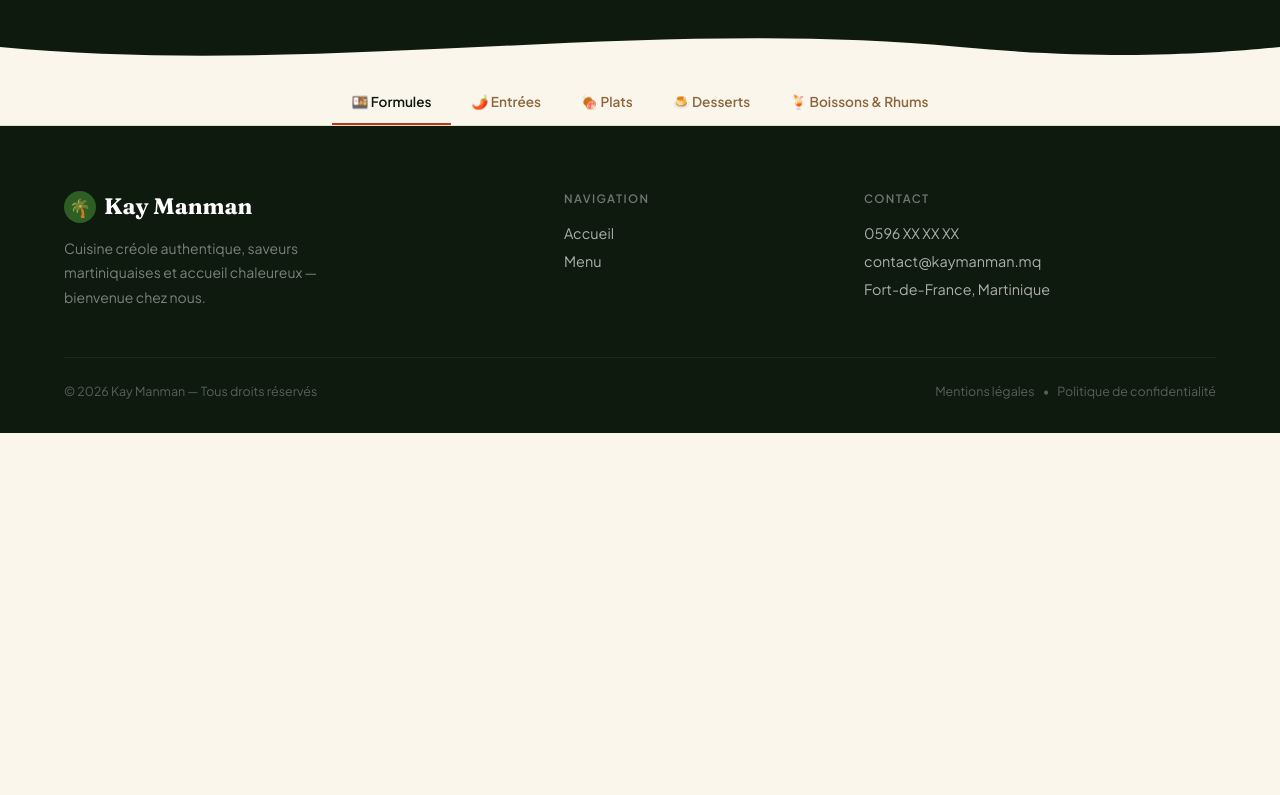
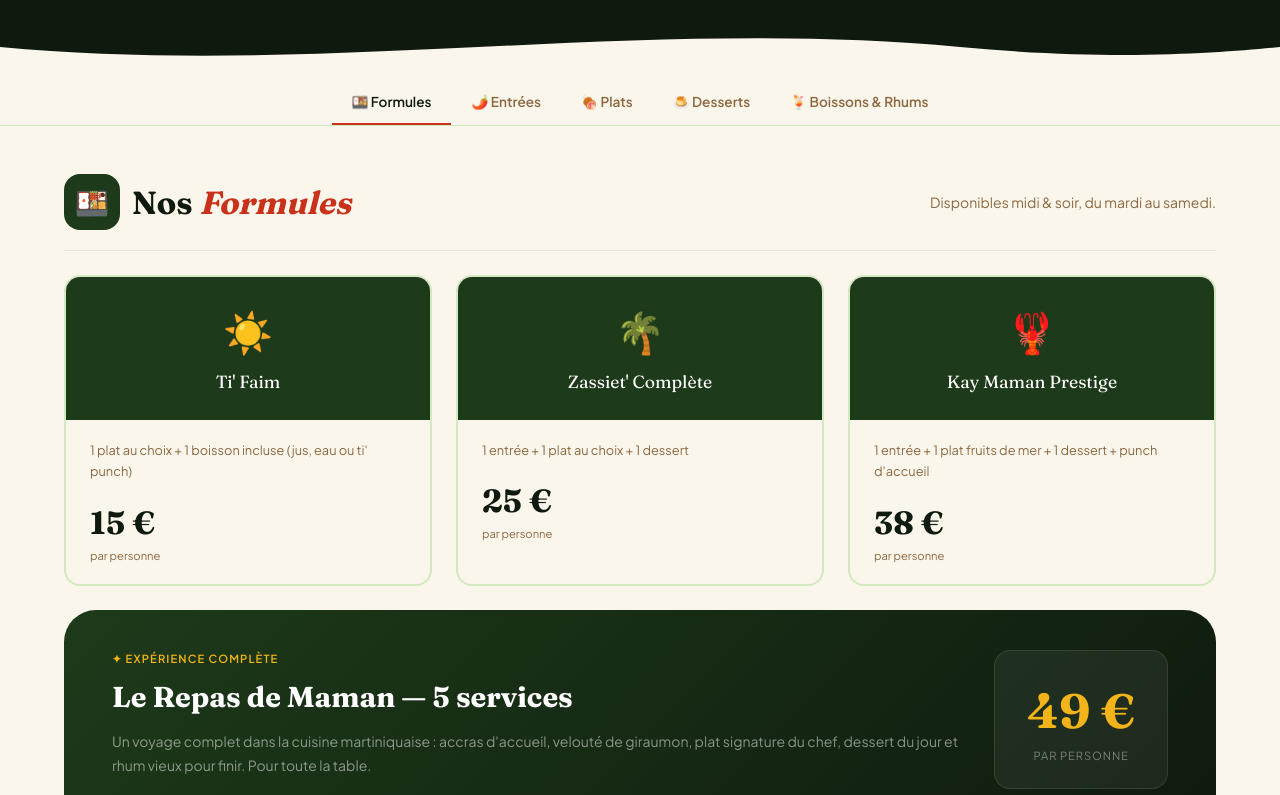
Before and after one commit to stantanasi/restaurant-website, a Next.js app: page /menu in a window 1280 px wide. Shown: the part 560-1355 px from the top of the page. Before the commit the page ends 993 px from the top, so only its background shows below. Built offline with nearby package versions, Linux system fonts and the light colour scheme; what @mui/material-nextjs would draw is missing.

Commit message:
feat(menu): display set menus tab

```diff
--- a/app/menu/page.tsx
+++ b/app/menu/page.tsx
@@ -1,9 +1,12 @@
 'use client';
 
 import Hero from '@/app/menu/sections/Hero';
-import { Stack, Tab, Tabs } from '@mui/material';
+import { menu } from '@/data/restaurant.data';
+import { Container, Grid, Stack, Tab, Tabs } from '@mui/material';
 import { useState } from 'react';
 import { plus_jakarta_sans } from '../fonts';
+import MenuSection from './components/MenuSection';
+import SetMenuCard from './components/SetMenuCard';
 
 const TABS = [
   { id: 'set-menus', label: '🍱 Formules' },
@@ -57,6 +60,25 @@ export default function MenuPage() {
           ))}
         </Tabs>
       </Stack>
+
+      <Container maxWidth="lg" sx={{ paddingY: { xs: 4, md: 6 } }}>
+        {active === 'set-menus' && (
+          <MenuSection
+            emoji="🍱"
+            title={<>Nos <em>Formules</em></>}
+            subtitle="Disponibles midi & soir, du mardi au samedi."
+          >
+            <Grid container spacing={3}>
+              {menu.setMenus.map((setMenu) => (
+                <SetMenuCard
+                  key={setMenu.id}
+                  setMenu={setMenu}
+                />
+              ))}
+            </Grid>
+          </MenuSection>
+        )}
+      </Container>
     </main >
   );
 }
```
